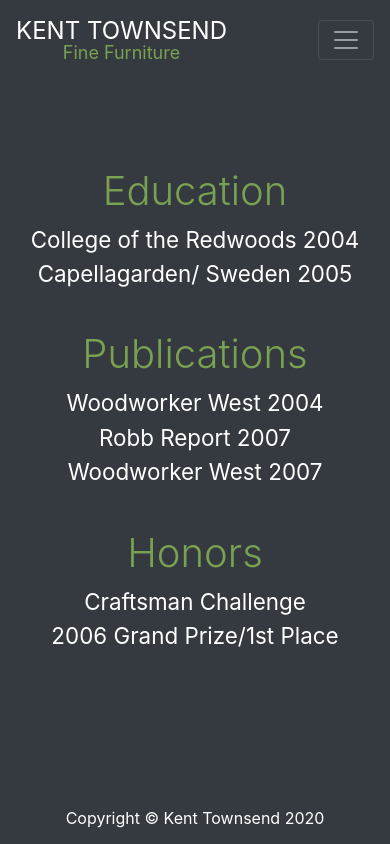
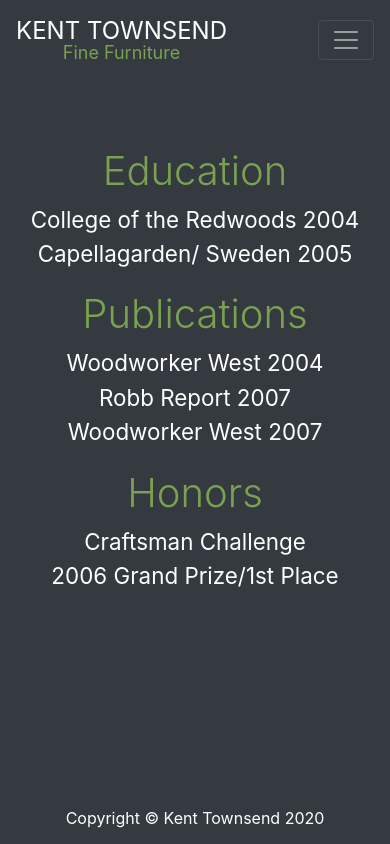
Before and after one commit to jessicaherford/townsend, a React (Create React App) app: page /bio in a window 390 px wide. Built offline with nearby package versions, Linux system fonts and the light colour scheme.

Commit message:
fixed mobile spacing issue

```diff
--- a/src/App.css
+++ b/src/App.css
@@ -40,6 +40,7 @@ html {
 .Home .statement > h1 {
   text-align: center;
   color: #79a151;
+  font-size: 2em;
 }
 .Home .statement {
   padding: 10px 40px;
@@ -124,15 +125,8 @@ html {
   margin-top: 40px;
 }
 
-/* Large screens */
-@media only screen and (min-width: 1024px) {
-  .image-container {
-    column-count: 3;
-  }
-}
-
-/* Medium-sized screens */
-@media only screen and (max-width: 1023px) and (min-width: 768px) {
+/* Medium/Large-sized screens */
+@media only screen and (min-width: 768px) {
   .image-container {
     column-count: 3;
   }
@@ -146,6 +140,9 @@ html {
 
 /* Small-Medium screens */
 @media only screen and (max-width: 768px) {
+  .Home .statement {
+    padding: 10px;
+  }
   .image-container {
     column-count: 2;
   }
@@ -157,6 +154,11 @@ html {
   }
   .carousel .slide img {
     height: 40vh;
+  }
+  .bio h1,
+  .exhibitions h1,
+  .contact h1 {
+    margin-top: 20px;
   }
 }
 
```
